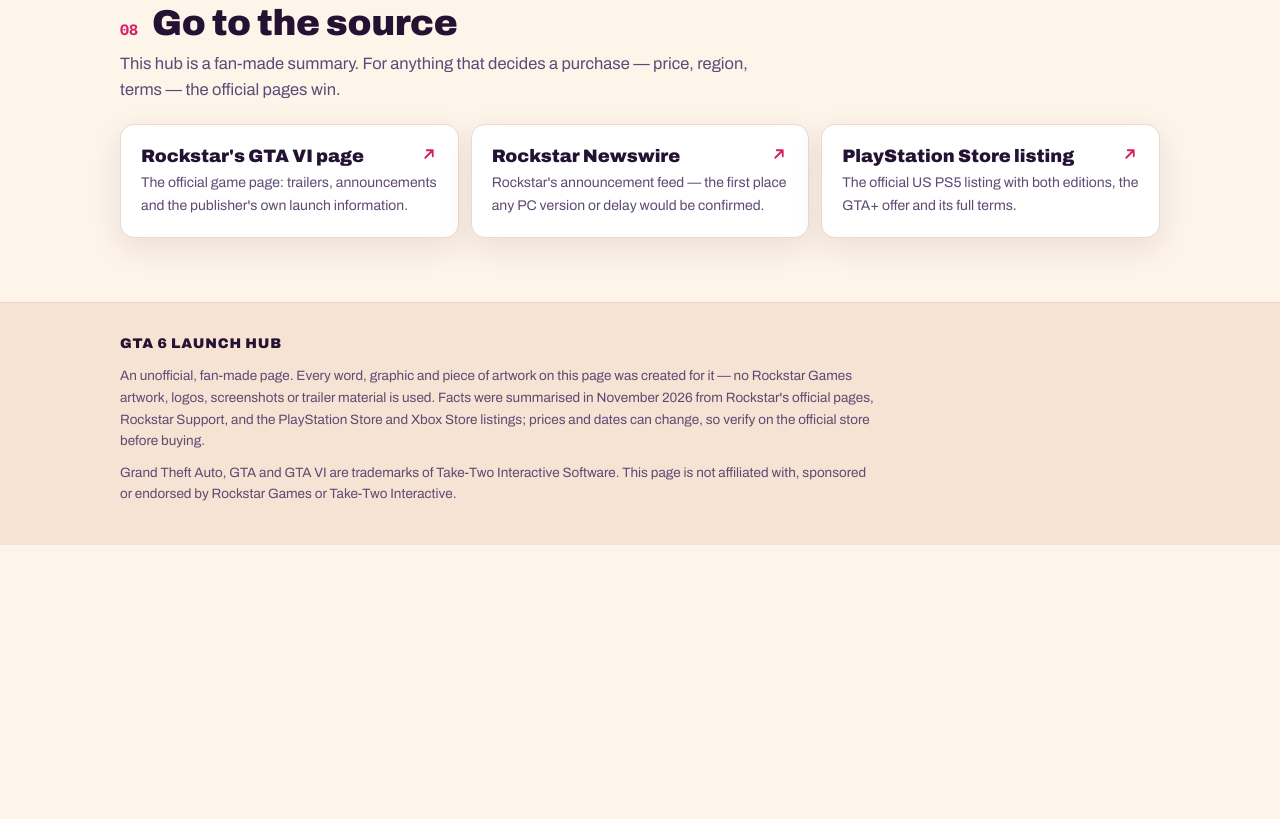
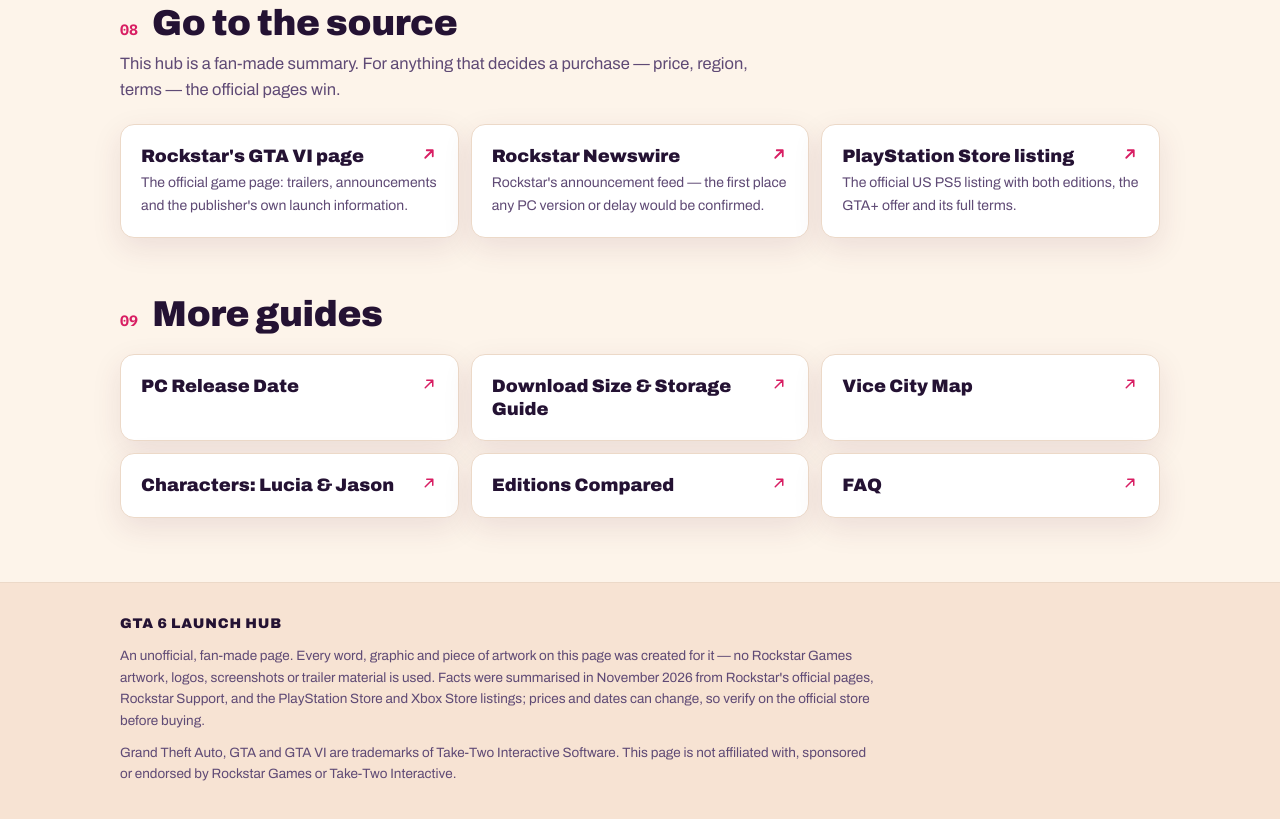
Before and after one commit to gta6launchhub/gta-6-launch-hub, a plain HTML site: page index.html in a window 1280 px wide. Shown: the part 7833-8652 px from the top of the page. Before the commit the page ends 8378 px from the top, so only its background shows below. Drawn offline with Linux system fonts and the light colour scheme.

Commit message:
Add More guides section linking to new pages

```diff
--- a/index.html
+++ b/index.html
@@ -672,9 +672,20 @@
           </a>
         </div>
       </section>
-    </div>
+<section class="block" id="more-guides">
+  <div class="sec-head"><span class="no">09</span><h2>More guides</h2></div>
+  <div class="links">
+    <a class="card link-card" href="pages/pc-release-date.html"><div class="l-top"><span class="l-name">PC Release Date</span><svg viewBox="0 0 24 24" fill="none" stroke="currentColor" stroke-width="2" stroke-linecap="round" stroke-linejoin="round" aria-hidden="true"><path d="M7 17 17 7M9 7h8v8"/></svg></div></a>
+    <a class="card link-card" href="pages/download-size.html"><div class="l-top"><span class="l-name">Download Size &amp; Storage Guide</span><svg viewBox="0 0 24 24" fill="none" stroke="currentColor" stroke-width="2" stroke-linecap="round" stroke-linejoin="round" aria-hidden="true"><path d="M7 17 17 7M9 7h8v8"/></svg></div></a>
+    <a class="card link-card" href="pages/vice-city-map.html"><div class="l-top"><span class="l-name">Vice City Map</span><svg viewBox="0 0 24 24" fill="none" stroke="currentColor" stroke-width="2" stroke-linecap="round" stroke-linejoin="round" aria-hidden="true"><path d="M7 17 17 7M9 7h8v8"/></svg></div></a>
+    <a class="card link-card" href="pages/characters.html"><div class="l-top"><span class="l-name">Characters: Lucia &amp; Jason</span><svg viewBox="0 0 24 24" fill="none" stroke="currentColor" stroke-width="2" stroke-linecap="round" stroke-linejoin="round" aria-hidden="true"><path d="M7 17 17 7M9 7h8v8"/></svg></div></a>
+    <a class="card link-card" href="pages/editions.html"><div class="l-top"><span class="l-name">Editions Compared</span><svg viewBox="0 0 24 24" fill="none" stroke="currentColor" stroke-width="2" stroke-linecap="round" stroke-linejoin="round" aria-hidden="true"><path d="M7 17 17 7M9 7h8v8"/></svg></div></a>
+    <a class="card link-card" href="pages/faq.html"><div class="l-top"><span class="l-name">FAQ</span><svg viewBox="0 0 24 24" fill="none" stroke="currentColor" stroke-width="2" stroke-linecap="round" stroke-linejoin="round" aria-hidden="true"><path d="M7 17 17 7M9 7h8v8"/></svg></div></a>
+  </div>
+</section>
+</div>
 
-    <footer>
+<footer>
       <div class="wrap">
         <p class="f-title">GTA 6 Launch Hub</p>
         <p>An unofficial, fan-made page. Every word, graphic and piece of artwork on this page was created for it — no Rockstar Games artwork, logos, screenshots or trailer material is used. Facts were summarised in November 2026 from Rockstar's official pages, Rockstar Support, and the PlayStation Store and Xbox Store listings; prices and dates can change, so verify on the official store before buying.</p>
@@ -685,6 +696,7 @@
     <script>
       (function () {
         // Launch: midnight local time, Thursday November 19, 2026, in the visitor's own time zone.
+
         var launch = new Date(2026, 10, 19, 0, 0, 0);
         var hero = document.querySelector('.hero');
         var el = {
```
